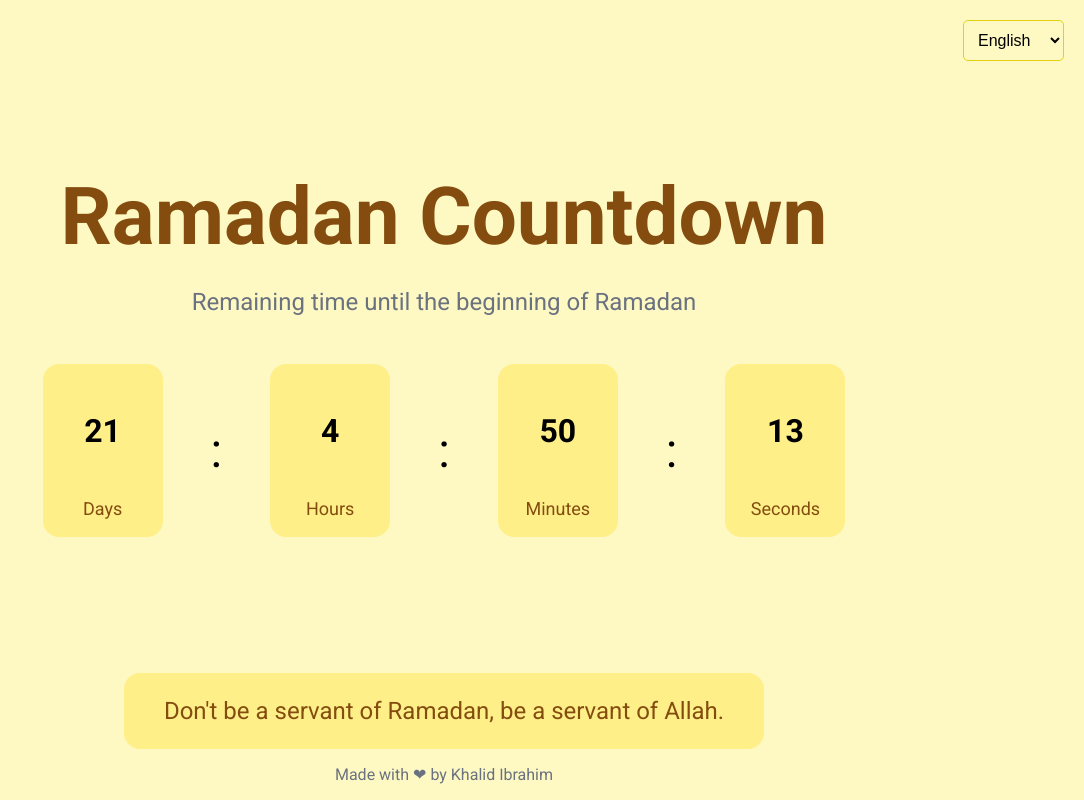
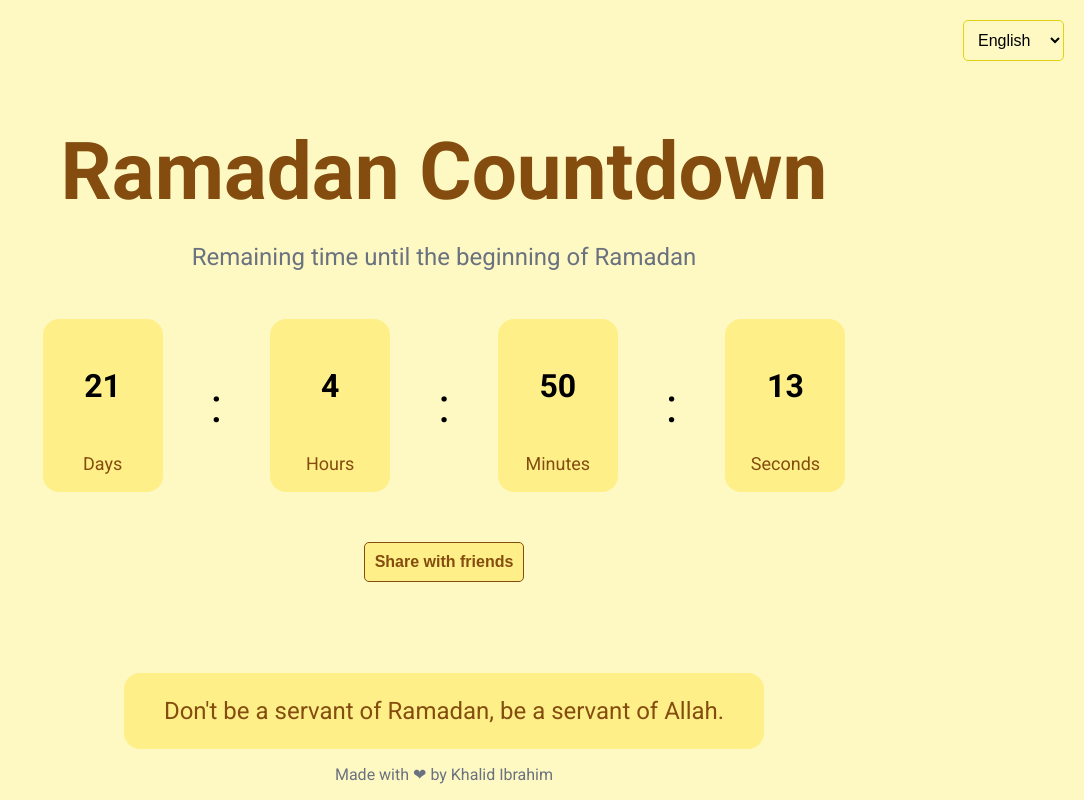
Before and after one commit to Khalid-212/Ramadan-countdown, a React (Vite) app: page / in a window 1280 px wide. Shown: the whole page, without its empty margins (196-1280 px from the left). Built offline with nearby package versions, Linux system fonts and the light colour scheme.

Commit message:
share button added

```diff
--- a/src/App.css
+++ b/src/App.css
@@ -134,6 +134,18 @@
   background-color: #e3d212;
   animation: fill 2s ease-in-out forwards;
 }
+.shareButton {
+  background-color: #feef89;
+  border: 1px solid #844d0f;
+  border-radius: 5px;
+  padding: 10px;
+  margin-top: 50px;
+  cursor: pointer;
+  font-size: 1rem;
+  color: #844d0f;
+  font-weight: bold;
+  transition: 0.3s;
+}
 
 @keyframes fill {
   0% {
@@ -171,4 +183,7 @@
     width: 80%;
     padding: 0.5rem;
   }
+  .shareButton {
+    margin-top: 20px;
+  }
 }
--- a/src/components/CountDown.jsx
+++ b/src/components/CountDown.jsx
@@ -10,6 +10,19 @@ function CountDown() {
   const [hours, setHours] = useState("00");
   const [minutes, setMinutes] = useState("00");
   const [seconds, setSeconds] = useState("00");
+
+  const handleShare = async () => {
+    try {
+      await navigator.share({
+        title: "Ramadan Countdown App",
+        text: "Counting down to the beginning of Ramadan!",
+        url: window.location.href,
+      });
+      console.log("Successfully shared!");
+    } catch (error) {
+      console.error("Error sharing:", error);
+    }
+  };
 
   useEffect(() => {
     const countDownDate = new Date("March 10, 2024 00:00:00").getTime();
@@ -79,8 +92,8 @@ function CountDown() {
             </select>
           </div>
           <h2 className="title">{t("title")}</h2>
+          <div className="countDownPage"></div>
           <p className="subtitle">{t("subtitle")}</p>
-
           <div className="time">
             <div className="timeCount days">
               <p>{days}</p>
@@ -102,6 +115,9 @@ function CountDown() {
               <p className="small">{t("seconds")}</p>
             </div>
           </div>
+          <button className="shareButton" onClick={handleShare}>
+            Share with friends
+          </button>
         </div>
       )}
     </div>
```
